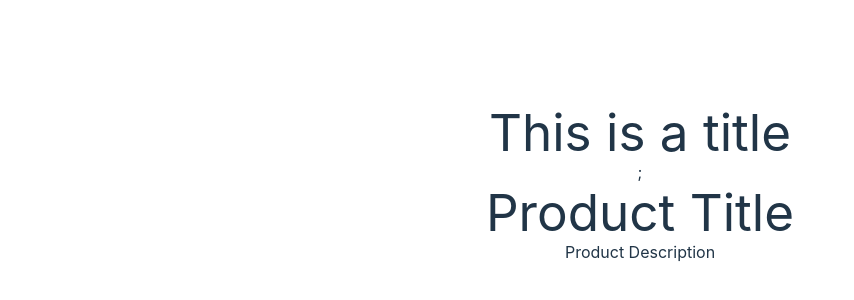
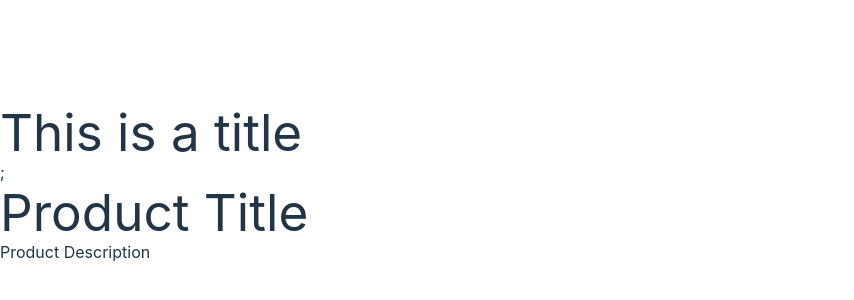
Before and after one commit to Mawais200/React01, a React (Vite) app in the folder React01/: page / in a window 1280 px wide. Shown: the part 216-516 px from the top of the page, without its empty margins (0-854 px from the left). Built offline with nearby package versions, Linux system fonts and the light colour scheme.

Commit message:
edit app,css

```diff
--- a/React01/src/App.css
+++ b/React01/src/App.css
@@ -1,45 +1 @@
 @import "tailwindcss";
-
-
-#root {
-  max-width: 1280px;
-  margin: 0 auto;
-  padding: 2rem;
-  text-align: center;
-}
-
-.logo {
-  height: 6em;
-  padding: 1.5em;
-  will-change: filter;
-  transition: filter 300ms;
-}
-.logo:hover {
-  filter: drop-shadow(0 0 2em #646cffaa);
-}
-.logo.react:hover {
-  filter: drop-shadow(0 0 2em #61dafbaa);
-}
-
-@keyframes logo-spin {
-  from {
-    transform: rotate(0deg);
-  }
-  to {
-    transform: rotate(360deg);
-  }
-}
-
-@media (prefers-reduced-motion: no-preference) {
-  a:nth-of-type(2) .logo {
-    animation: logo-spin infinite 20s linear;
-  }
-}
-
-.card {
-  padding: 2em;
-}
-
-.read-the-docs {
-  color: #888;
-}
```
